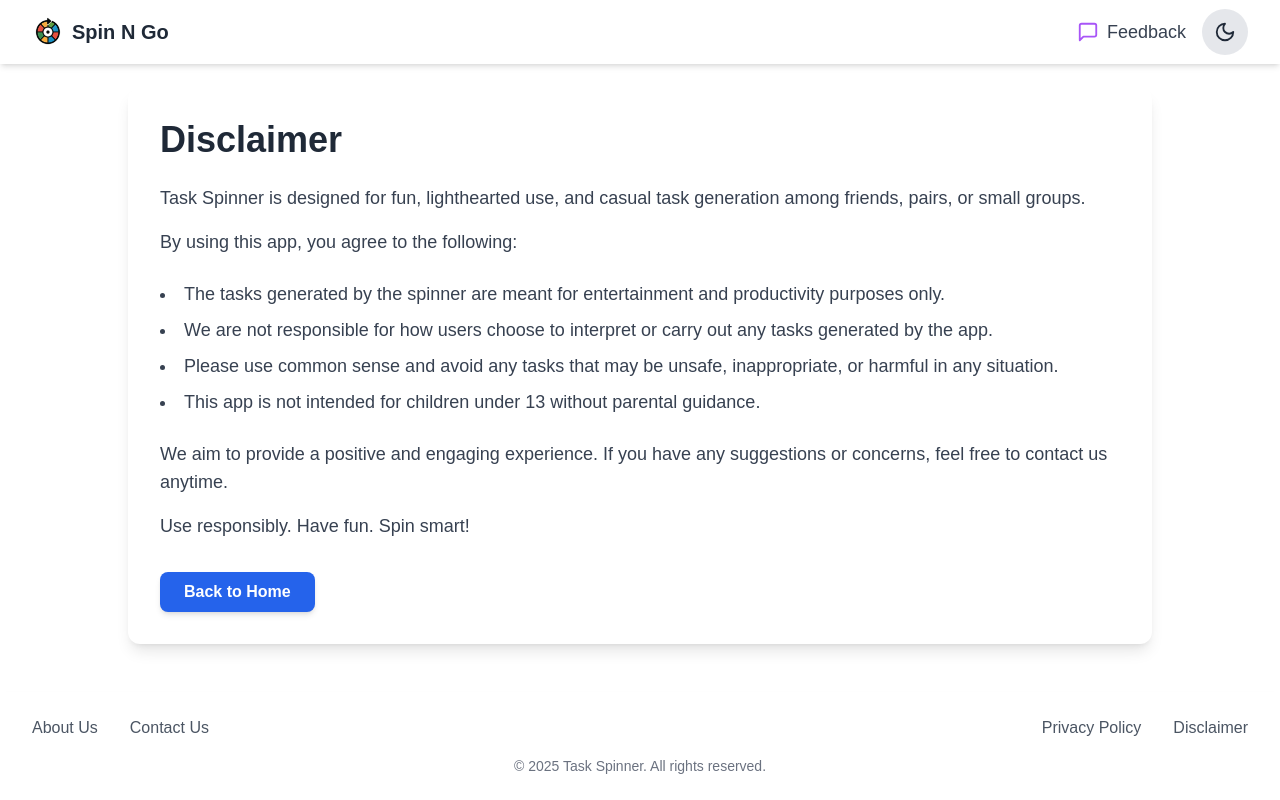
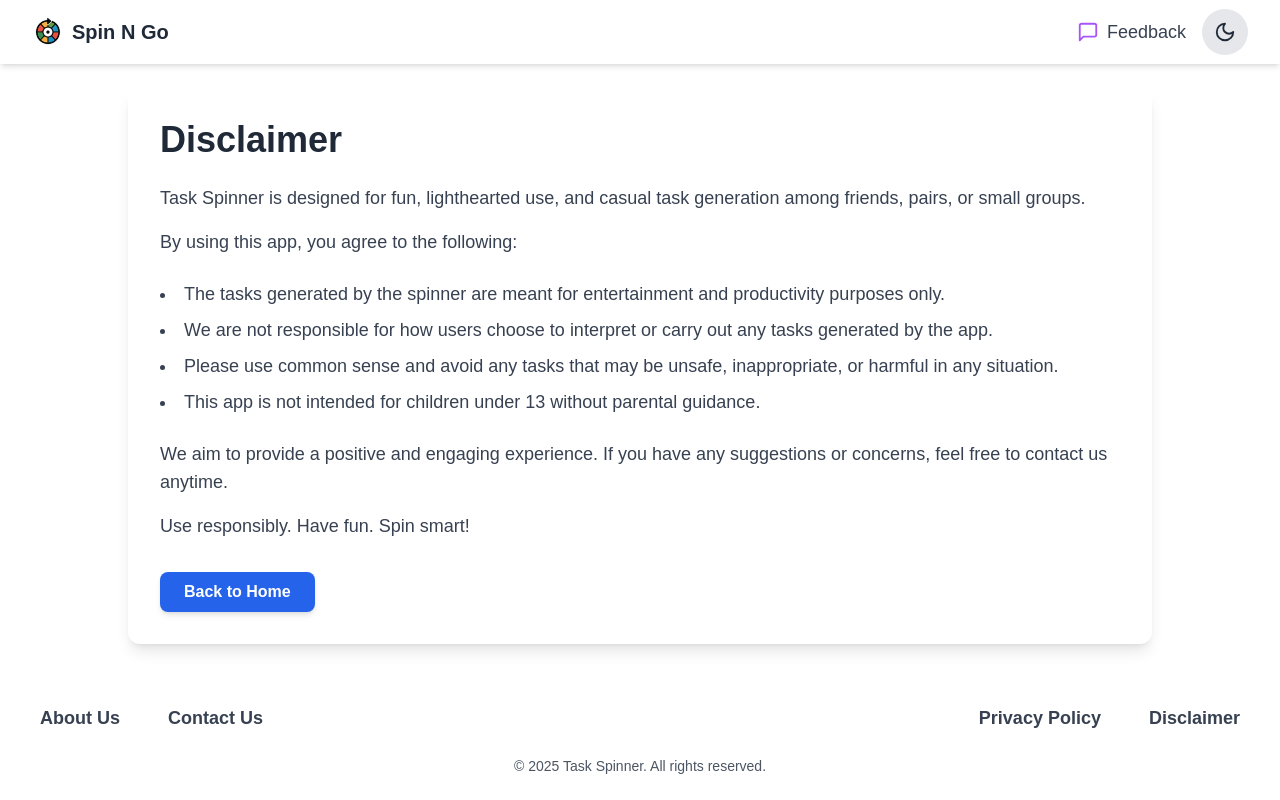
Before and after one commit to Thummar-harsh/spinngo, a React (Vite) app: page /disclaimer in a window 1280 px wide. Built offline with nearby package versions, Linux system fonts and the light colour scheme.

Commit message:
change in colour and footer and add email

```diff
--- a/src/components/Footer.tsx
+++ b/src/components/Footer.tsx
@@ -3,26 +3,35 @@ import React from 'react';
 const Footer = () => {
   return (
     <footer className="bg-white dark:bg-gray-800 shadow-md mt-auto">
-      <div className="max-w-7xl mx-auto px-4 sm:px-6 lg:px-8 py-6">
+      <div className="max-w-7xl mx-auto px-6 sm:px-8 lg:px-10 py-6 flex flex-col">
         <div className="flex flex-col md:flex-row justify-between items-center space-y-4 md:space-y-0">
-          <div className="flex items-center space-x-8">
-            <a href="/about" className="text-gray-600 dark:text-gray-300 hover:text-purple-500 dark:hover:text-purple-400 transition-colors duration-200">
+          <div className="flex space-x-12">
+            <a href="/about" className="text-gray-700 dark:text-gray-300 hover:text-purple-600 dark:hover:text-purple-400 transition-colors duration-300 font-semibold text-lg" aria-label="About Us">
               About Us
             </a>
-            <a href="/contact" className="text-gray-600 dark:text-gray-300 hover:text-purple-500 dark:hover:text-purple-400 transition-colors duration-200">
+            <a href="/contact" className="text-gray-700 dark:text-gray-300 hover:text-purple-600 dark:hover:text-purple-400 transition-colors duration-300 font-semibold text-lg" aria-label="Contact Us">
               Contact Us
             </a>
           </div>
-          <div className="flex items-center space-x-8">
-            <a href="/privacy" className="text-gray-600 dark:text-gray-300 hover:text-purple-500 dark:hover:text-purple-400 transition-colors duration-200">
+          <div className="flex space-x-12">
+            <a
+              href="/privacy"
+              className="text-gray-700 dark:text-gray-300 hover:text-purple-600 dark:hover:text-purple-400 transition-colors duration-300 font-semibold text-lg"
+              aria-label="Privacy Policy"
+            >
               Privacy Policy
             </a>
-            <a href="/disclaimer" className="text-gray-600 dark:text-gray-300 hover:text-purple-500 dark:hover:text-purple-400 transition-colors duration-200">
+            <a
+              href="/disclaimer"
+              className="text-gray-700 dark:text-gray-300 hover:text-purple-600 dark:hover:text-purple-400 transition-colors duration-300 font-semibold text-lg"
+              aria-label="Disclaimer"
+            >
               Disclaimer
             </a>
           </div>
         </div>
-        <div className="mt-4 text-center text-sm text-gray-500 dark:text-gray-400">
+
+        <div className="mt-6 text-center text-sm text-gray-600 dark:text-gray-400">
           © {new Date().getFullYear()} Task Spinner. All rights reserved.
         </div>
       </div>
--- a/src/pages/Contact.tsx
+++ b/src/pages/Contact.tsx
@@ -4,7 +4,7 @@ const Contact = () => {
   return (
     <div className="bg-white dark:bg-gray-800 max-w-5xl mx-auto my-6 px-4 py-6 md:px-8 md:py-8 rounded-xl shadow-lg">
 
-    {/* <div className="bg-white dark:bg-gray-800 max-w-5xl mx-auto p-8 rounded-lg shadow-lg"> */}
+      {/* <div className="bg-white dark:bg-gray-800 max-w-5xl mx-auto p-8 rounded-lg shadow-lg"> */}
       <h1 className="text-4xl font-bold text-gray-800 dark:text-gray-100 mb-6">Contact Us</h1>
       <p className="text-lg text-gray-700 dark:text-gray-300 mb-4">
         We'd love to hear from you!
@@ -15,7 +15,11 @@ const Contact = () => {
 
       <div className="text-lg text-gray-700 dark:text-gray-300 mb-4">
         <p>📬 Email us at:</p>
-        <p className="font-semibold underline">spinngo.in@gmail.com</p>
+        <p className="font-semibold underline">
+          <a href="mailto:spinngo.in@gmail.com" className="text-blue-500 hover:underline">
+            spinngo.in@gmail.com
+          </a>
+        </p>
       </div>
 
       <div className="text-lg text-gray-700 dark:text-gray-300 mb-4">
--- a/src/pages/Home.tsx
+++ b/src/pages/Home.tsx
@@ -177,7 +177,7 @@ const Home = () => {
 
   return (
     <div className="flex-grow max-w-md mx-auto pt-12 p-4">
-      <div className="bg-white dark:bg-gray-800 rounded-3xl shadow-xl p-6 space-y-6">
+      <div className="bg-[#f7f2f7] dark:bg-gray-800 rounded-3xl shadow-xl p-6 space-y-6">
         <h2 className="text-2xl font-bold text-[#00022B] dark:text-gray-300 mb-4 text-center">
           Let’s Play
         </h2>
```
